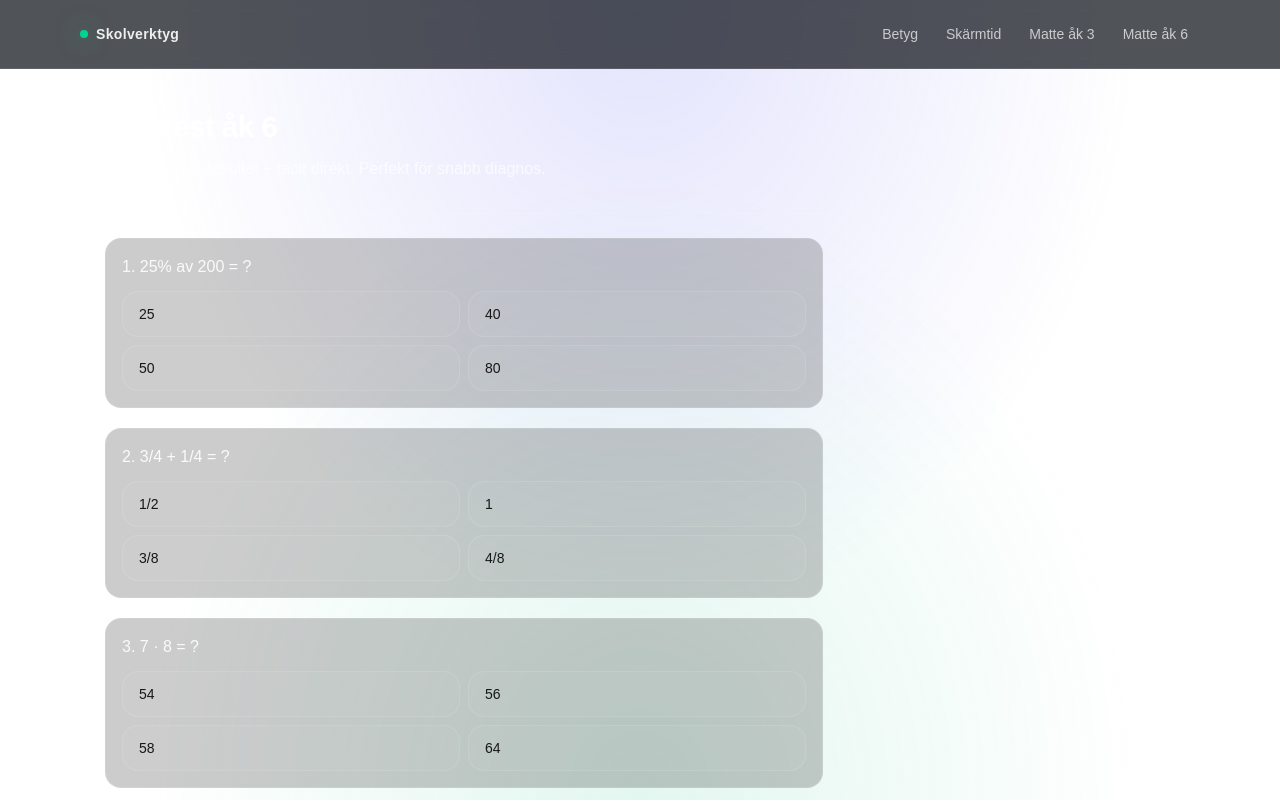
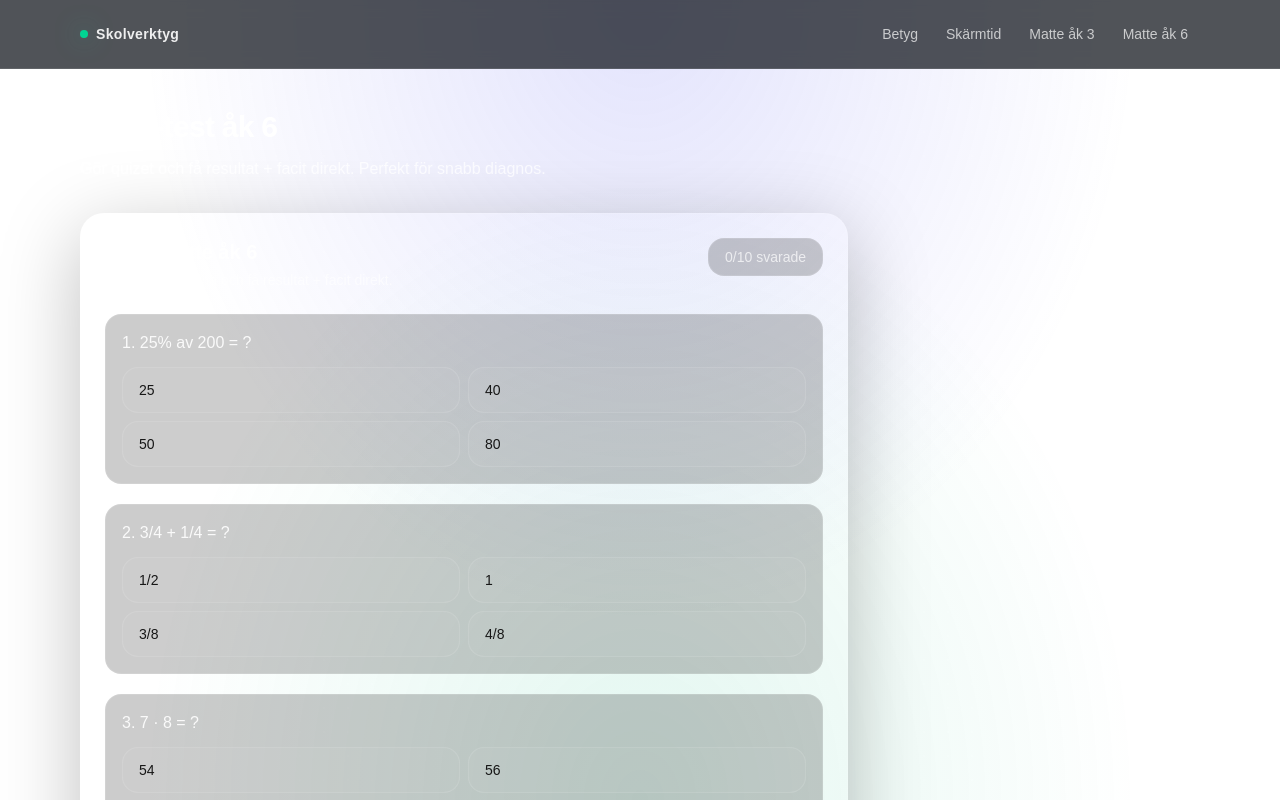
Before and after one commit to Vivianne-S/skolverktyg, a Next.js app: page /matte-ak-6 in a window 1280 px wide. Shown: the top 800 px of the page. Built offline with nearby package versions, Linux system fonts and the light colour scheme.

Commit message:
Fix: typesafe score in ak6 quiz

```diff
--- a/app/matte-ak-6/MatteAk6Quiz.tsx
+++ b/app/matte-ak-6/MatteAk6Quiz.tsx
@@ -2,40 +2,132 @@
 
 import { useMemo, useState } from "react";
 
-type Q = { q: string; choices: string[]; correct: number; explain: string };
+type Q = {
+  q: string;
+  choices: string[];
+  correct: number;
+  explain: string;
+};
 
 const QUESTIONS: Q[] = [
-  { q: "25% av 200 = ?", choices: ["25", "40", "50", "80"], correct: 2, explain: "25% är en fjärdedel. 200/4 = 50." },
-  { q: "3/4 + 1/4 = ?", choices: ["1/2", "1", "3/8", "4/8"], correct: 1, explain: "Samma nämnare: (3+1)/4 = 4/4 = 1." },
-  { q: "7 · 8 = ?", choices: ["54", "56", "58", "64"], correct: 1, explain: "7 gånger 8 är 56." },
-  { q: "12 ÷ 0,5 = ?", choices: ["6", "12", "24", "120"], correct: 2, explain: "Dela med 0,5 är samma som att dubbla: 12*2=24." },
-  { q: "Omkretsen av en kvadrat med sidan 6 cm?", choices: ["12", "18", "24", "36"], correct: 2, explain: "Omkrets = 4*6 = 24." },
-  { q: "x + 9 = 17. Vad är x?", choices: ["6", "7", "8", "9"], correct: 2, explain: "x = 17 − 9 = 8." },
-  { q: "0,2 som bråk i enklaste form?", choices: ["1/2", "1/4", "1/5", "2/5"], correct: 2, explain: "0,2 = 2/10 = 1/5." },
-  { q: "Vilket är störst?", choices: ["0,8", "0,75", "3/4", "0,7"], correct: 0, explain: "0,8 är störst (0,75 = 3/4)." },
-  { q: "En triangel har bas 10 cm och höjd 6 cm. Area?", choices: ["20", "30", "40", "60"], correct: 1, explain: "Area = (bas*h)/2 = (10*6)/2 = 30." },
-  { q: "15% av 1000 = ?", choices: ["15", "150", "105", "115"], correct: 1, explain: "10% = 100, 5% = 50 ⇒ 15% = 150." },
+  {
+    q: "25% av 200 = ?",
+    choices: ["25", "40", "50", "80"],
+    correct: 2,
+    explain: "25% är en fjärdedel. 200/4 = 50.",
+  },
+  {
+    q: "3/4 + 1/4 = ?",
+    choices: ["1/2", "1", "3/8", "4/8"],
+    correct: 1,
+    explain: "Samma nämnare: (3+1)/4 = 4/4 = 1.",
+  },
+  {
+    q: "7 · 8 = ?",
+    choices: ["54", "56", "58", "64"],
+    correct: 1,
+    explain: "7 gånger 8 är 56.",
+  },
+  {
+    q: "12 ÷ 0,5 = ?",
+    choices: ["6", "12", "24", "120"],
+    correct: 2,
+    explain: "Dela med 0,5 är samma som att dubbla: 12*2 = 24.",
+  },
+  {
+    q: "Omkretsen av en kvadrat med sidan 6 cm?",
+    choices: ["12", "18", "24", "36"],
+    correct: 2,
+    explain: "Omkrets = 4*6 = 24.",
+  },
+  {
+    q: "x + 9 = 17. Vad är x?",
+    choices: ["6", "7", "8", "9"],
+    correct: 2,
+    explain: "x = 17 − 9 = 8.",
+  },
+  {
+    q: "0,2 som bråk i enklaste form?",
+    choices: ["1/2", "1/4", "1/5", "2/5"],
+    correct: 2,
+    explain: "0,2 = 2/10 = 1/5.",
+  },
+  {
+    q: "Vilket är störst?",
+    choices: ["0,8", "0,75", "3/4", "0,7"],
+    correct: 0,
+    explain: "0,8 är störst (0,75 = 3/4).",
+  },
+  {
+    q: "En triangel har bas 10 cm och höjd 6 cm. Area?",
+    choices: ["20", "30", "40", "60"],
+    correct: 1,
+    explain: "Area = (bas*h)/2 = (10*6)/2 = 30.",
+  },
+  {
+    q: "15% av 1000 = ?",
+    choices: ["15", "150", "105", "115"],
+    correct: 1,
+    explain: "10% = 100, 5% = 50 ⇒ 15% = 150.",
+  },
 ];
 
 export default function MatteAk6Quiz() {
-  const [answers, setAnswers] = useState<(number | null)[]>(Array(QUESTIONS.length).fill(null));
+  const [answers, setAnswers] = useState<(number | null)[]>(
+    Array(QUESTIONS.length).fill(null)
+  );
   const [show, setShow] = useState(false);
 
-  const score = useMemo(() => answers.reduce((acc, a, i) => acc + (a === QUESTIONS[i].correct ? 1 : 0), 0), [answers]);
+  const answeredCount = useMemo(
+    () => answers.filter((a) => a !== null).length,
+    [answers]
+  );
+
+  // ✅ Typesäker score (fixar Vercel/TS gnäll)
+  const score = useMemo<number>(() => {
+    return answers.reduce<number>((acc, a, i) => {
+      if (a === null) return acc;
+      return acc + (a === QUESTIONS[i].correct ? 1 : 0);
+    }, 0);
+  }, [answers]);
+
+  const pct = useMemo(() => {
+    if (!show) return 0;
+    return Math.round((score / QUESTIONS.length) * 100);
+  }, [score, show]);
 
   const level = useMemo(() => {
-    if (!show) return null;
-    const pct = (score / QUESTIONS.length) * 100;
+    if (!show) return "";
     if (pct >= 80) return "Stark nivå ✅";
     if (pct >= 50) return "Bra grund 👍";
     return "Behöver träning 💪";
-  }, [score, show]);
+  }, [pct, show]);
 
   return (
-    <div className="rounded-3xl border border-white/10 bg-white/[0.04] p-6">
-      <div className="space-y-5">
+    <div className="rounded-3xl border border-white/10 bg-white/[0.04] p-6 shadow-[0_20px_80px_rgba(0,0,0,0.25)]">
+      {/* Header */}
+      <div className="flex flex-wrap items-start justify-between gap-3">
+        <div>
+          <h2 className="text-xl font-semibold text-white/90">
+            Quiz: Matte åk 6
+          </h2>
+          <p className="mt-1 text-sm text-white/60">
+            Svara på frågorna och få resultat + facit direkt.
+          </p>
+        </div>
+
+        <div className="rounded-2xl border border-white/10 bg-black/20 px-4 py-2 text-sm text-white/70">
+          {answeredCount}/{QUESTIONS.length} svarade
+        </div>
+      </div>
+
+      {/* Questions */}
+      <div className="mt-6 space-y-5">
         {QUESTIONS.map((q, i) => (
-          <div key={i} className="rounded-2xl border border-white/10 bg-black/20 p-4">
+          <div
+            key={i}
+            className="rounded-2xl border border-white/10 bg-black/20 p-4"
+          >
             <p className="font-medium text-white/90">
               {i + 1}. {q.q}
             </p>
@@ -48,13 +140,17 @@ export default function MatteAk6Quiz() {
                 return (
                   <button
                     key={idx}
+                    type="button"
                     onClick={() => {
+                      // (Valfritt) lås efter "Visa resultat":
+                      // if (show) return;
+
                       const copy = [...answers];
                       copy[i] = idx;
                       setAnswers(copy);
                     }}
                     className={[
-                      "text-left rounded-2xl border px-4 py-3 text-sm transition",
+                      "rounded-2xl border px-4 py-3 text-left text-sm transition",
                       "border-white/10 bg-white/[0.03] hover:bg-white/[0.06]",
                       selected ? "border-white/25 bg-white/[0.08]" : "",
                       show && selected && !isCorrect ? "border-rose-400/40" : "",
@@ -68,22 +164,41 @@ export default function MatteAk6Quiz() {
             </div>
 
             {show && (
-              <p className="mt-3 text-sm text-white/65">
-                <span className="text-white/85 font-semibold">Förklaring:</span> {q.explain}
-              </p>
+              <div className="mt-3 rounded-2xl border border-white/10 bg-black/20 p-3">
+                <p className="text-sm text-white/70">
+                  <span className="font-semibold text-white/85">Facit:</span>{" "}
+                  {q.choices[q.correct]}
+                </p>
+                <p className="mt-1 text-sm text-white/60">
+                  <span className="font-semibold text-white/75">
+                    Förklaring:
+                  </span>{" "}
+                  {q.explain}
+                </p>
+              </div>
             )}
           </div>
         ))}
       </div>
 
+      {/* Actions */}
       <div className="mt-6 flex flex-wrap items-center gap-2">
         <button
+          type="button"
+          disabled={answeredCount === 0}
           onClick={() => setShow(true)}
-          className="rounded-2xl bg-white px-4 py-2 text-sm font-semibold text-black hover:opacity-90"
+          className={[
+            "rounded-2xl px-4 py-2 text-sm font-semibold",
+            answeredCount === 0
+              ? "cursor-not-allowed bg-white/20 text-white/50"
+              : "bg-white text-black hover:opacity-90",
+          ].join(" ")}
         >
           Visa resultat
         </button>
+
         <button
+          type="button"
           onClick={() => {
             setAnswers(Array(QUESTIONS.length).fill(null));
             setShow(false);
@@ -95,17 +210,19 @@ export default function MatteAk6Quiz() {
 
         {show && (
           <div className="ml-auto rounded-2xl border border-white/10 bg-black/20 px-4 py-2 text-sm text-white/80">
-            Poäng: <span className="font-semibold text-white">{score}</span> / {QUESTIONS.length}
-            {level ? <span className="ml-2 text-white/70">• {level}</span> : null}
+            Poäng: <span className="font-semibold text-white">{score}</span> /{" "}
+            {QUESTIONS.length} • {pct}%{" "}
+            {level ? <span className="text-white/70">• {level}</span> : null}
           </div>
         )}
       </div>
 
+      {/* Tips */}
       {show && (
         <div className="mt-6 rounded-2xl border border-white/10 bg-black/20 p-4 text-sm text-white/70">
           <p className="font-semibold text-white/90">Tips för att förbättra</p>
-          <ul className="mt-2 list-disc pl-5 space-y-1">
-            <li>Träna procent: 10%/5%/1% som byggklossar.</li>
+          <ul className="mt-2 list-disc space-y-1 pl-5">
+            <li>Träna procent: 10% / 5% / 1% som byggklossar.</li>
             <li>Bråk: gemensam nämnare + förenkla.</li>
             <li>Geometri: area/omkrets-formler.</li>
             <li>Ekvationer: flytta termer stegvis.</li>
```
